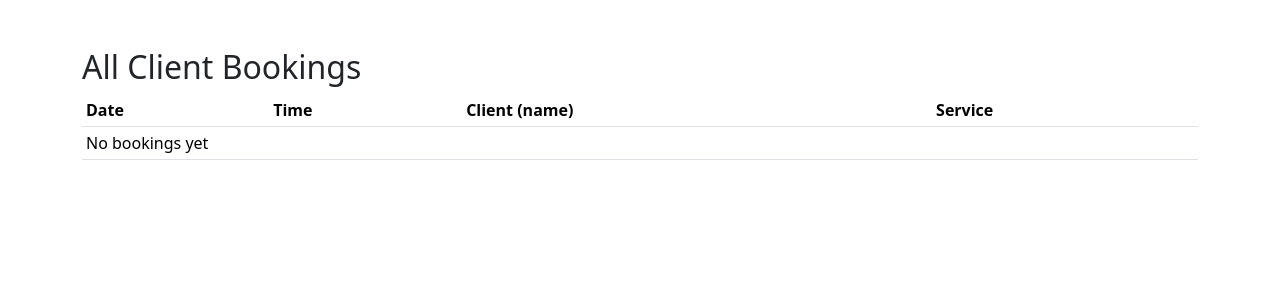
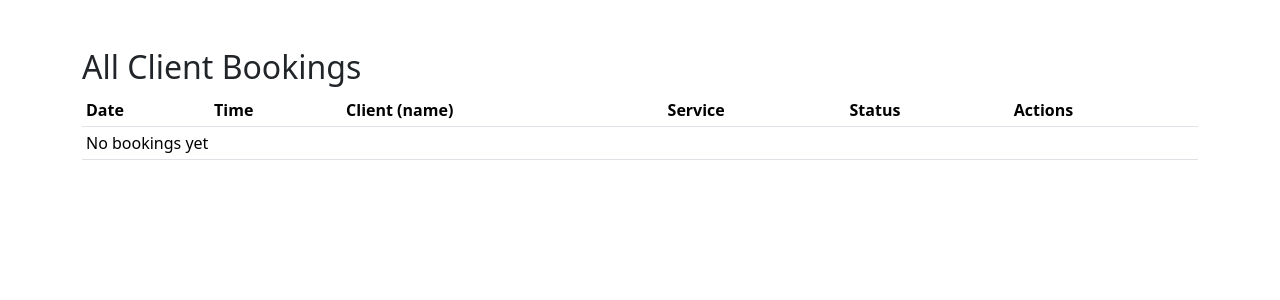
Before and after one commit to NorfolkTate/honeys-hair, a Django app: page /staff/bookings/ in a window 1280 px wide. Shown: the part 56-356 px from the top of the page. Run offline with Django 5.2, Linux system fonts and the light colour scheme; the visitor is signed in with stand-in values (Sample User, id 1); data that the repository does not hold is empty.

Commit message:
add dropdown and update button to admin booking

```diff
--- a/booking/templates/booking/all_bookings.html
+++ b/booking/templates/booking/all_bookings.html
@@ -9,6 +9,8 @@
         <th>Time</th>
         <th>Client (name)</th>
         <th>Service</th>
+        <th>Status</th>
+        <th>Actions</th>
     </tr>
     </thead>
         <tbody>
@@ -19,7 +21,17 @@
             <td>{{ b.name }}</td>
             <td>{{ b.service.name }}</td>
             <td>{{ b.get_status_display }}</td>
-          <td></td>
+            <td>
+                <form method="post" action="{% url 'update_booking_status' b.pk %}">
+                {% csrf_token %}
+                <select name="status" class="form-select form-select-sm d-inline w-auto">
+                {% for value, label in status_choices %}
+                <option value="{{ value }}" {% if b.status == value %}selected{% endif %}>{{ label }}</option>
+                {% endfor %}
+                </select>
+                <button class="btn btn-sm btn-primary ms-1" type="submit">Update</button>
+                </form>
+            </td>
             </tr>
         {% empty %}
             <tr><td colspan="6">No bookings yet</td></tr>
```
Lines whose indentation alone changed are shown as unchanged.
